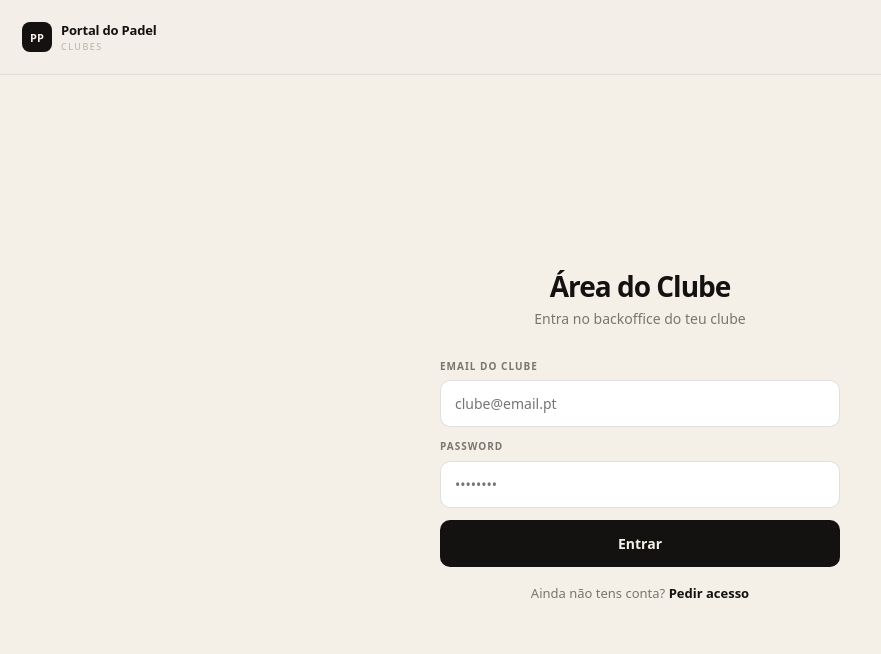
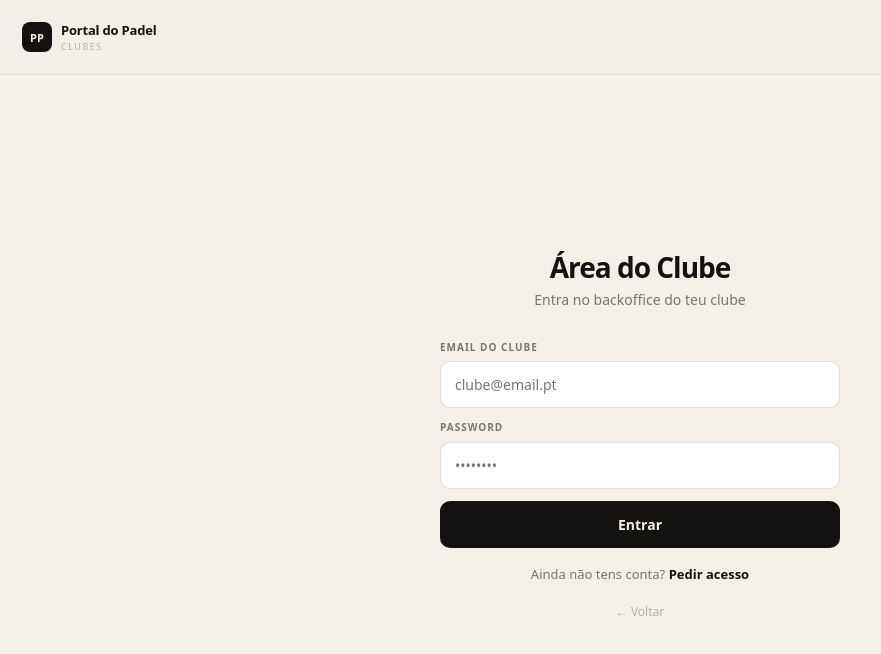
Before and after one commit to mbrunogaspar-coder/portal_do_padel, a React (Vite) app: page / in a window 1280 px wide. Both pictures are taken after a click on the button "Clube". Shown: the top 654 px of the page, without its empty margins (0-881 px from the left). Built offline with nearby package versions, Linux system fonts and the light colour scheme.

Commit message:
Update App.jsx

```diff
--- a/src/App.jsx
+++ b/src/App.jsx
@@ -674,7 +674,7 @@ export default function App() {
         {/* AUTH SCREENS */}
         {authScreen==="athleteLogin"    && <AthleteLogin  athletes={athletes} onLogin={a=>{setCurrentUser({type:"athlete",data:a});setAuthScreen(null);}} onGoRegister={()=>setAuthScreen("athleteRegister")} onBack={()=>setAuthScreen(null)}/>}
         {authScreen==="athleteRegister" && <AthleteRegister athletes={athletes} onRegister={a=>{setAthletes(p=>[...p,a]);setCurrentUser({type:"athlete",data:a});setAuthScreen(null);}} onGoLogin={()=>setAuthScreen("athleteLogin")} onBack={()=>setAuthScreen(null)}/>}
-        {authScreen==="clubLogin"       && <ClubLogin clubs={regClubs} onLogin={c=>{setCurrentUser({type:"club",data:c});setAuthScreen(null);setMode("admin");}} onGoRegister={()=>setAuthScreen("clubRegister")} onSuperLogin={()=>{setCurrentUser({type:"super",data:{name:"Super Admin",email:SUPER_ADMIN.email}});setAuthScreen(null);setMode("admin");}}/>}
+        {authScreen==="clubLogin"       && <ClubLogin clubs={regClubs} onLogin={c=>{setCurrentUser({type:"club",data:c});setAuthScreen(null);setMode("admin");}} onGoRegister={()=>setAuthScreen("clubRegister")} onSuperLogin={()=>{setCurrentUser({type:"super",data:{name:"Super Admin",email:SUPER_ADMIN.email}});setAuthScreen(null);setMode("admin");}} onBack={()=>setAuthScreen(null)}/>}
         {authScreen==="clubRegister"    && <ClubRegister clubs={regClubs} onSubmit={c=>{setRegClubs(p=>[...p,c]);}} onGoLogin={()=>setAuthScreen("clubLogin")}/>}
         {currentUser?.type==="super" && mode==="admin" && <SuperAdmin clubs={regClubs} onApprove={id=>setRegClubs(p=>p.map(c=>c.id===id?{...c,status:"approved"}:c))} onReject={id=>setRegClubs(p=>p.map(c=>c.id===id?{...c,status:"rejected"}:c))} onLogout={logout}/>}
 
@@ -3169,7 +3169,7 @@ function AthleteRegister({ athletes, onRegister, onGoLogin, onBack }) {
 }
 
 // ── CLUB LOGIN ────────────────────────────────────────────────────────────────
-function ClubLogin({ clubs, onLogin, onGoRegister, onSuperLogin }) {
+function ClubLogin({ clubs, onLogin, onGoRegister, onSuperLogin, onBack }) {
   const [email,setEmail]=useState("");
   const [pass,setPass]=useState("");
   const [err,setErr]=useState("");
@@ -3198,6 +3198,9 @@ function ClubLogin({ clubs, onLogin, onGoRegister, onSuperLogin }) {
       <div style={{textAlign:"center",fontSize:13,color:"#7A766F",marginTop:8}}>
         Ainda não tens conta?{" "}
         <span style={{color:"#141210",fontWeight:700,cursor:"pointer"}} onClick={onGoRegister}>Pedir acesso</span>
+      </div>
+      <div style={{textAlign:"center",marginTop:16}}>
+        <span style={{fontSize:12,color:"#B5B0A8",cursor:"pointer"}} onClick={onBack}>← Voltar</span>
       </div>
     </AuthLayout>
   );
```
